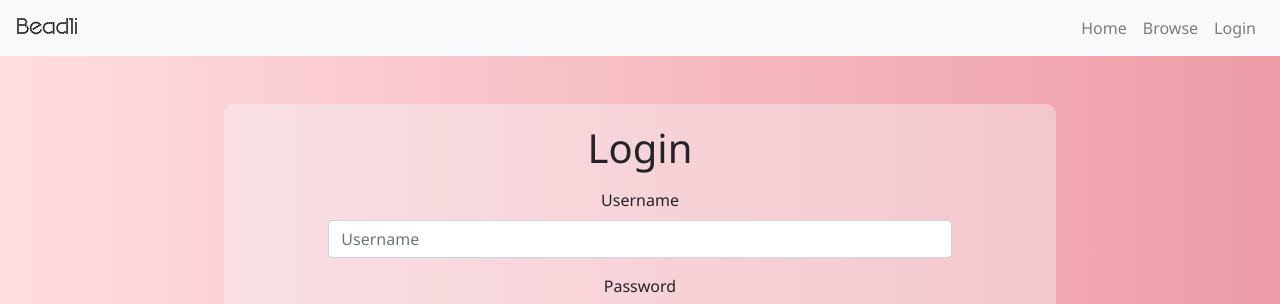
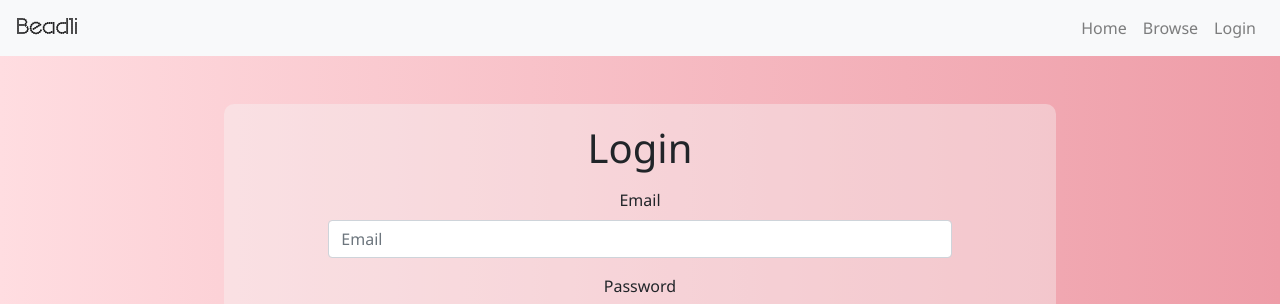
Before and after one commit to SamTaub/project-3, a React (Create React App) app in the folder client/: page /login in a window 1280 px wide. Shown: the top 304 px of the page. Built offline with nearby package versions, Linux system fonts and the light colour scheme.

Commit message:
Replace username with password in Login

```diff
--- a/client/src/pages/Login/Login.js
+++ b/client/src/pages/Login/Login.js
@@ -7,7 +7,7 @@ class Login extends Component {
   constructor(props) {
     super(props);
     this.state = {
-      username: "",
+      email: "",
       password: "",
       notification: "", // We'll use this later for telling the user something (probably if there's an error with login).
       isLoggedIn: false
@@ -25,14 +25,14 @@ class Login extends Component {
 
   handleSubmit = e => {
     e.preventDefault();
-    // Call the user API endpoint with the username and password.
+    // Call the user API endpoint with the email and password.
     // If we get back a positive response, setState to true.
-    // Otherwise set the notification to something like "Incorrect username or password. Try again!"
+    // Otherwise set the notification to something like "Incorrect email or password. Try again!"
     if (!this.state.isLoggedIn) {
       this.setState(
         {
           notification:
-            "It looks like you entered the wrong username or password. Try again!"
+            "It looks like you entered the wrong email or password. Try again!"
         },
         () => {
           alert(this.state.notification);
@@ -51,7 +51,7 @@ class Login extends Component {
 
   resetInputs = () => {
     this.setState({
-      username: "",
+      email: "",
       password: ""
     });
   };
@@ -69,15 +69,15 @@ class Login extends Component {
               <h1 className="mb-3">Login</h1>
               <form className="login">
                 <div className="form-group">
-                  <label htmlFor="username-input">Username</label>
+                  <label htmlFor="email-input">Email</label>
                   <input
-                    type="text"
+                    type="email"
                     className="form-control"
-                    id="username-input"
-                    name="username"
-                    value={this.state.username}
+                    id="email-input"
+                    name="email"
+                    value={this.state.email}
                     onChange={this.handleInputChange}
-                    placeholder="Username"
+                    placeholder="Email"
                   />
                 </div>
                 <div className="form-group">
```
